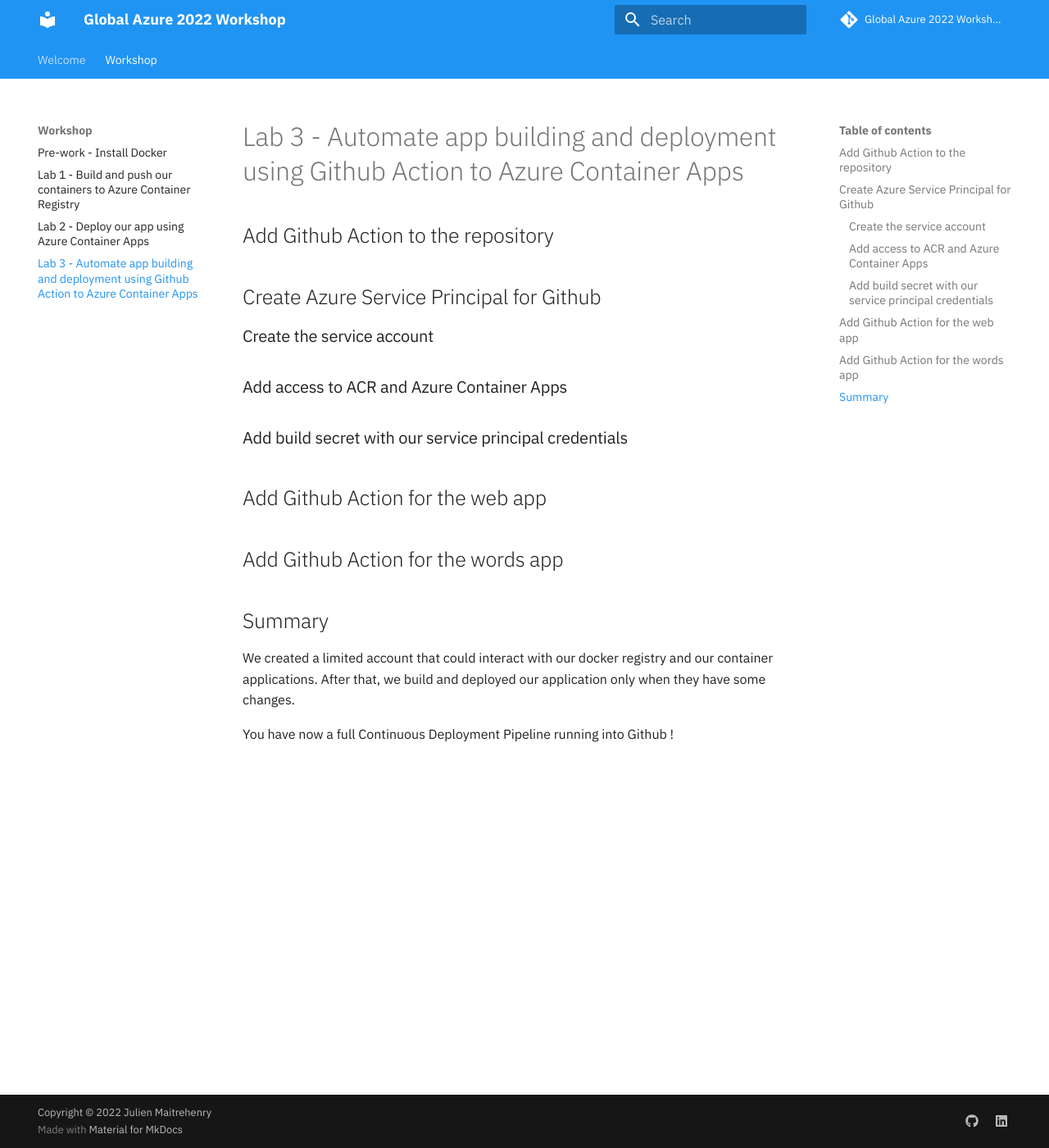
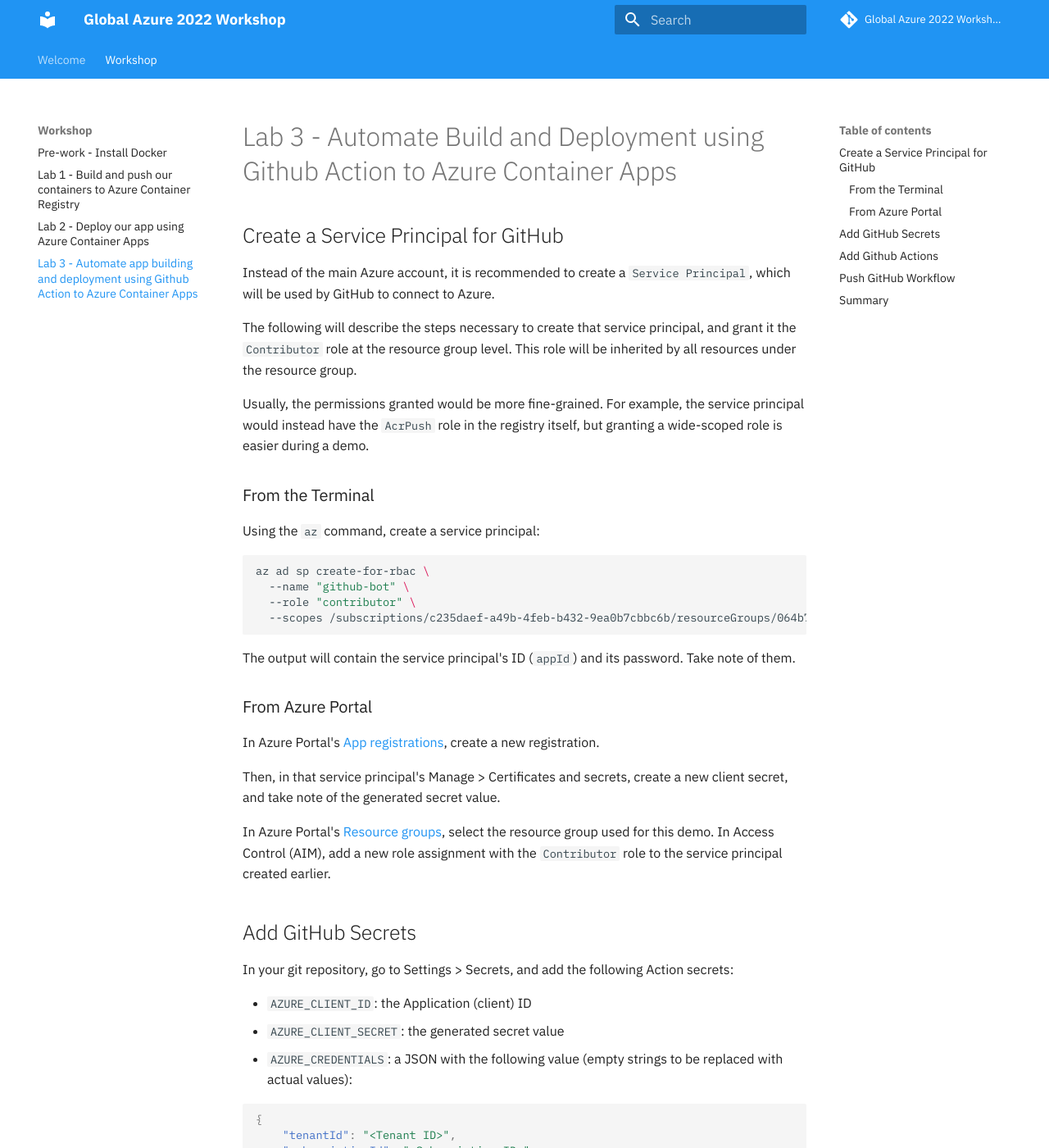
Before and after one commit to jmaitrehenry/ga2022, an MkDocs documentation site: the page built from docs/lab-3/README.md, in a window 1280 px wide and 1400 px high. Shown: the whole window at 82% size. Built offline with MkDocs 1.6.1 and Material for MkDocs 9.7.7, drawn with Linux system fonts in a browser that asks for light colours; comment, search, counter and statistics services are not loaded; some of the changed text lies outside the part shown.

Commit message:
Clean-up lab-3

````diff
--- a/docs/lab-3/README.md
+++ b/docs/lab-3/README.md
@@ -1,19 +1,68 @@
-# Lab 3 - Automate app building and deployment using Github Action to Azure Container Apps
+# Lab 3 - Automate Build and Deployment using Github Action to Azure Container Apps
 
-## Add Github Action to the repository
+## Create a Service Principal for GitHub
 
-## Create Azure Service Principal for Github
-### Create the service account
-### Add access to ACR and Azure Container Apps
-### Add build secret with our service principal credentials
+Instead of the main Azure account, it is recommended to create a `Service Principal`, which will be used by GitHub to connect to Azure.
 
-## Add Github Action for the web app
+The following will describe the steps necessary to create that service principal, and grant it the `Contributor` role at the resource group level. This role will be inherited by all resources under the resource group.
 
-## Add Github Action for the words app
+Usually, the permissions granted would be more fine-grained. For example, the service principal would instead have the `AcrPush` role in the registry itself, but granting a wide-scoped role is easier during a demo.
+
+### From the Terminal
+
+Using the `az` command, create a service principal:
+
+```bash
+az ad sp create-for-rbac \
+  --name "github-bot" \
+  --role "contributor" \
+  --scopes /subscriptions/c235daef-a49b-4feb-b432-9ea0b7cbbc6b/resourceGroups/064b73c3
+```
+
+The output will contain the service principal's ID (`appId`) and its password. Take note of them.
+
+### From Azure Portal
+
+In Azure Portal's [App registrations](https://portal.azure.com/#blade/Microsoft_AAD_RegisteredApps/ApplicationsListBlade), create a new registration.
+
+Then, in that service principal's Manage > Certificates and secrets, create a new client secret, and take note of the generated secret value.
+
+In Azure Portal's [Resource groups](https://portal.azure.com/#blade/HubsExtension/BrowseResourceGroups), select the resource group used for this demo. In Access Control (AIM), add a new role assignment with the `Contributor` role to the service principal created earlier.
+
+## Add GitHub Secrets
+
+In your git repository, go to Settings > Secrets, and add the following Action secrets:
+
+* `AZURE_CLIENT_ID`: the Application (client) ID
+* `AZURE_CLIENT_SECRET`: the generated secret value
+* `AZURE_CREDENTIALS`: a JSON with the following value (empty strings to be replaced with actual values):
+
+```json
+{
+    "tenantId": "<Tenant ID>",
+    "subscriptionId": "<Subscription ID>",
+    "clientId": "<Service Principal ID>",
+    "clientSecret": "<Service Principal Secret>",
+    "resourceManagerEndpointUrl": "https://management.azure.com/"
+}
+```
+
+## Add Github Actions
+
+The `.github/workflows/azure-deploy.yml` file contains the GitHub workflow that is triggered when the `main` branch is pushed.
+
+Fill the `jobs.deploy.env` variables:
+
+* `DOCKER_REGISTRY`: f375a13f.azurecr.io
+* `DOCKER_IMAGE_NAME_WORDS`: words:1.0.1
+* `DOCKER_IMAGE_NAME_WEB`: web:1.0.1
+
+## Push GitHub Workflow
+
+The changes to the GitHub workflow can now be pushed to the remote repository. The workflow should start automatically, and can be found in the Actions section.
 
 ## Summary
 
-We created a limited account that could interact with our docker registry and our container applications.
-After that, we build and deployed our application only when they have some changes.
+We created a limited account that could interact with our docker registry and our container applications. After that, we built and deployed our application only when they have some changes.
 
-You have now a full Continuous Deployment Pipeline running into Github !
+You have now a full Continuous Deployment Pipeline running into Github!
````
Also changed, not shown: 1 other file.
